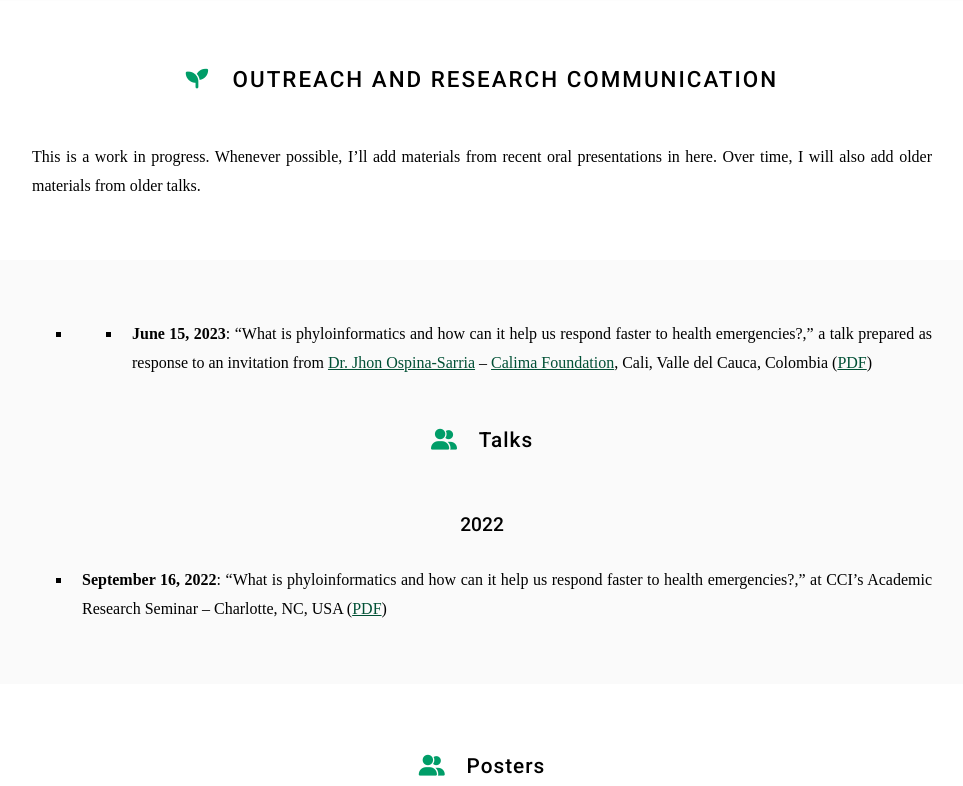
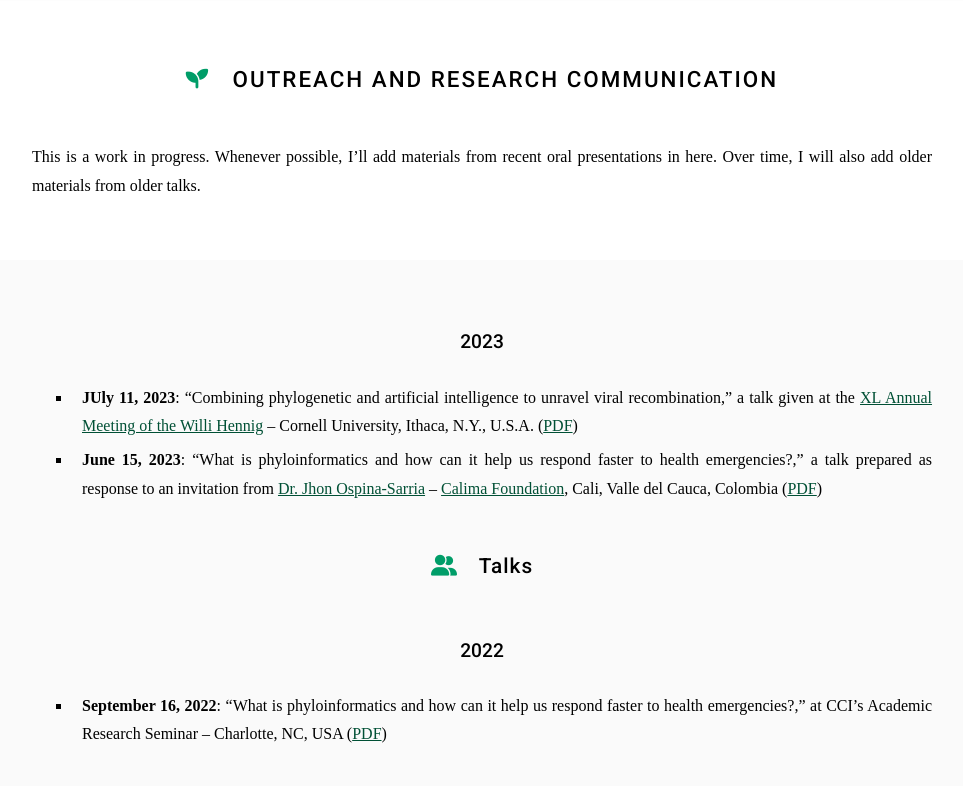
Before and after one commit to machadodj/machadodj.github.io, a Jekyll site: the page built from outreach/index.md, in a window 1280 px wide and 900 px high, cut to the strip 114-900 px from the top of the window. Shown: the whole strip, without its empty margins (158-1121 px from the left). Built offline with Jekyll 4.4.1, drawn with Linux system fonts in a browser that asks for light colours; nearby versions of some CDN libraries; some web fonts are replaced.

Commit message:
Added new talk
Hennig XL: Recombination

```diff
--- a/outreach/index.md
+++ b/outreach/index.md
@@ -15,7 +15,11 @@ This is a work in progress. Whenever possible, I'll add materials from recent or
 
 <!--Oral Presentations-->
 
-- - **June 15, 2023**: "What is phyloinformatics and how can it help us respond faster to health emergencies?," a talk prepared as response to an invitation from [Dr. Jhon Ospina-Sarria](https://orcid.org/0000-0002-9099-7793) -- [Calima Foundation](https://en.fundacioncalima.org/), Cali, Valle del Cauca, Colombia ([PDF](https://drive.google.com/file/d/1FZQ5azNeGHLWIiACQTEnYvwRDuvy5vGp/view?usp=sharing))
+### 2023
+
+
+- **JUly 11, 2023**: "Combining phylogenetic and artificial intelligence to unravel viral recombination," a talk given at the [XL Annual Meeting of the Willi Hennig](https://cladistics.org/) -- Cornell University, Ithaca, N.Y., U.S.A. ([PDF](https://drive.google.com/file/d/1jupSdnD0Q2mxHt-unEpYUua6c36laA0N/view?usp=sharing))
+- **June 15, 2023**: "What is phyloinformatics and how can it help us respond faster to health emergencies?," a talk prepared as response to an invitation from [Dr. Jhon Ospina-Sarria](https://orcid.org/0000-0002-9099-7793) -- [Calima Foundation](https://en.fundacioncalima.org/), Cali, Valle del Cauca, Colombia ([PDF](https://drive.google.com/file/d/1FZQ5azNeGHLWIiACQTEnYvwRDuvy5vGp/view?usp=sharing))
 
 
 ## <i class="fas fa-user-group"></i>Talks
```
